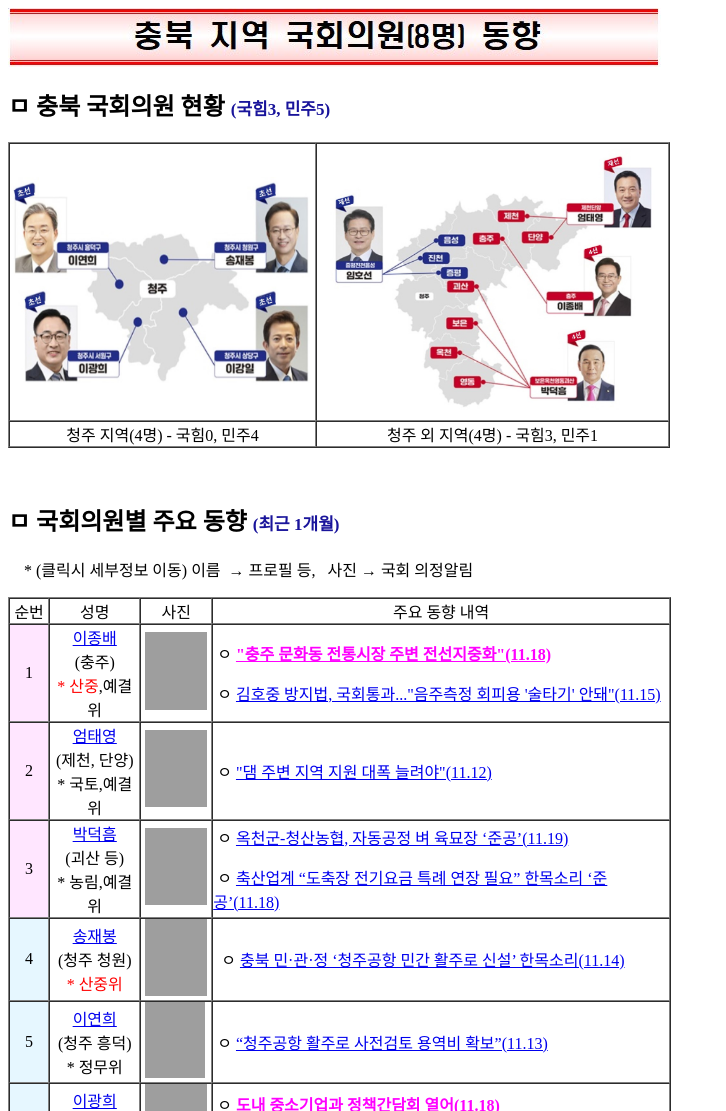
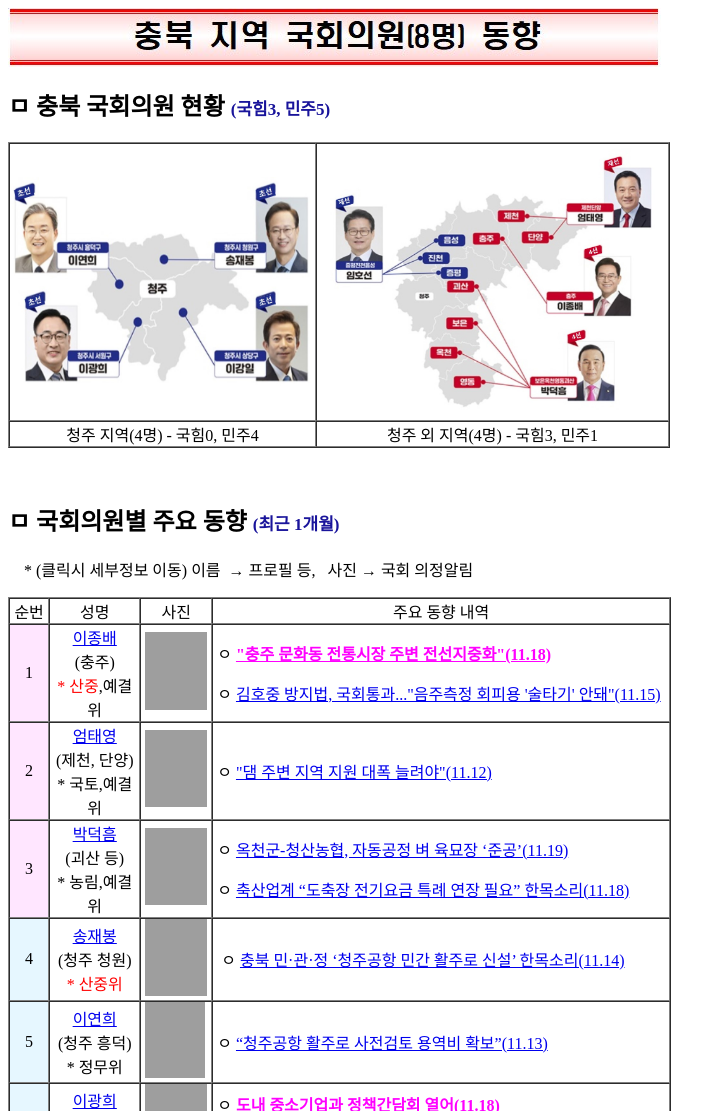
Before and after one commit to cbsmba/assembly, a plain HTML site: page index.html in a window 1280 px wide. Shown: the top 1111 px of the page, without its empty margins (0-726 px from the left). Drawn offline with Linux system fonts and the light colour scheme; grey boxes are pictures that could not be loaded.

Commit message:
Update index.html

```diff
--- a/index.html
+++ b/index.html
@@ -68,7 +68,7 @@
         <td style="width: 56.5469px; height: 6px;">&nbsp;<a href="https://assembly.go.kr/portal/assm/assmNtfy/ntfyMst.do?monaCd=N4R2421C&amp;st=22&amp;viewType=CONTBODY"><img src="https://search.pstatic.net/common?type=b&amp;size=216&amp;expire=1&amp;refresh=true&amp;quality=100&amp;direct=true&amp;src=http%3A%2F%2Fsstatic.naver.net%2Fpeople%2FprofileImg%2Fae33512a-82b4-41ba-a241-1ecee86aa0c7.jpg" alt="" width="62" height="77" /></a></td>
         <td style="width: 430.453px; height: 6px;">
         <p>&nbsp;ㅇ&nbsp;<a href="https://cc.newdaily.co.kr/site/data/html/2024/11/18/2024111800308.html">옥천군-청산농협, 자동공정 벼 육묘장 &lsquo;준공&rsquo;(11.19)</a></p>
-        <p>&nbsp;ㅇ&nbsp;<a href="https://www.ntoday.co.kr/news/articleView.html?idxno=111068">축산업계 “도축장 전기요금 특례 연장 필요” 한목소리 &lsquo;준공&rsquo;(11.18)</a></p>
+        <p>&nbsp;ㅇ&nbsp;<a href="https://www.ntoday.co.kr/news/articleView.html?idxno=111068">축산업계 “도축장 전기요금 특례 연장 필요” 한목소리(11.18)</a></p>
         </td>
         </tr>
 
```
